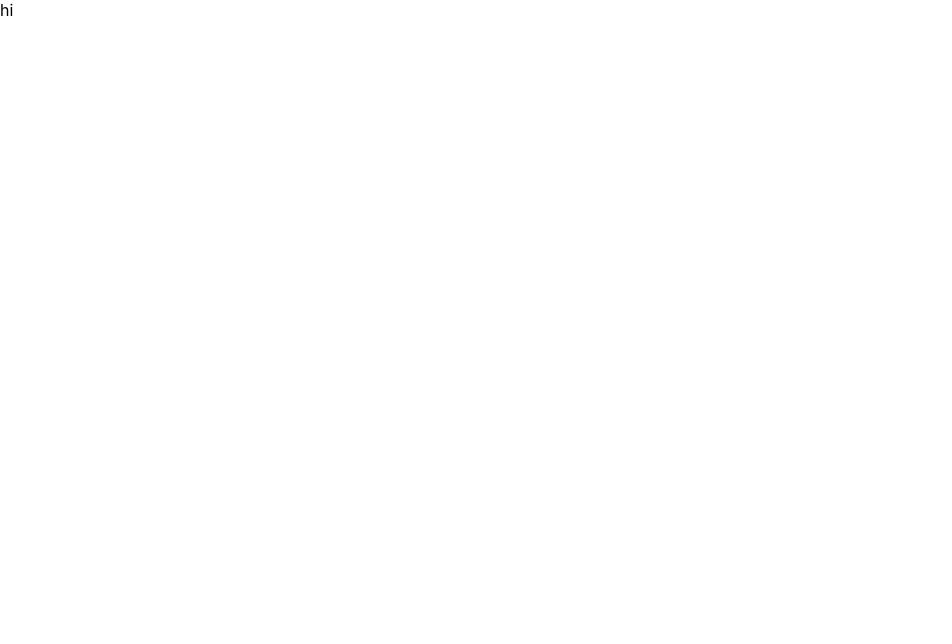
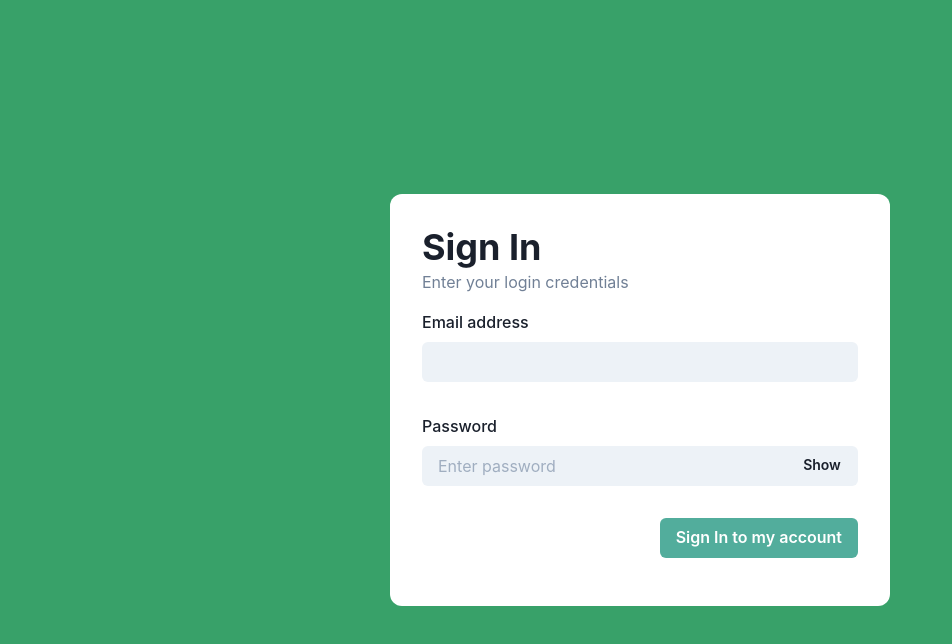
Before and after one commit to oreoluwa-bs/notes-app-gql-ts, a React (Create React App) app in the folder app/: page /signin in a window 1280 px wide. Shown: the top 644 px of the page, without its empty margins (0-952 px from the left). Built offline with nearby package versions, Linux system fonts and the light colour scheme.

Commit message:
Created Login page

```diff
--- a/app/src/App.tsx
+++ b/app/src/App.tsx
@@ -1,7 +1,21 @@
+import { BrowserRouter, Route, Switch } from "react-router-dom";
+import { SignInPage } from "./pages";
+
+import RootProvider from "./store/context";
+
 interface AppProps {}
 
 const App: React.FC<AppProps> = () => {
-  return <div>hi</div>;
+  return (
+    <BrowserRouter>
+      <RootProvider>
+        <Switch>
+          <Route exact path="/" component={() => <div>hi</div>} />
+          <Route path="/signin" component={SignInPage} />
+        </Switch>
+      </RootProvider>
+    </BrowserRouter>
+  );
 };
 
 export default App;
--- /dev/null
+++ b/app/src/pages/auth/SignInPage.tsx
@@ -0,0 +1,80 @@
+import {
+  Box,
+  Button,
+  Center,
+  FormControl,
+  FormLabel,
+  Heading,
+  Input,
+  InputGroup,
+  InputRightElement,
+  Text,
+} from "@chakra-ui/react";
+import React, { useState } from "react";
+
+interface Props {}
+
+const LoginPage = (props: Props) => {
+  const [showPasswordText, setShowPasswordText] = useState(false);
+
+  return (
+    <Center
+      height="100vh"
+      bg="green.500"
+      bgGradient="linear(to-r, primary.base, secondary.alt)"
+    >
+      <Box
+        bg="white"
+        minWidth={{ base: "85%", md: "500px" }}
+        borderRadius="xl"
+        padding="2rem"
+      >
+        <Heading>Sign In</Heading>
+        <Text color="gray.500">Enter your login credentials</Text>
+
+        <form>
+          <FormControl id="email" py="1rem">
+            <FormLabel>Email address</FormLabel>
+            <Input type="email" bg="gray.100" border="none" />
+          </FormControl>
+
+          <FormControl id="password" py="1rem">
+            <FormLabel>Password</FormLabel>
+            {/* <Input  /> */}
+            <InputGroup>
+              <Input
+                // pr="4.5rem"
+                bg="gray.100"
+                border="none"
+                type={showPasswordText ? "text" : "password"}
+                placeholder="Enter password"
+              />
+              <InputRightElement width="4.5rem">
+                <Button
+                  h="1.75rem"
+                  size="sm"
+                  onClick={() => setShowPasswordText(!showPasswordText)}
+                >
+                  {showPasswordText ? "Hide" : "Show"}
+                </Button>
+              </InputRightElement>
+            </InputGroup>
+          </FormControl>
+
+          <FormControl
+            id="submit"
+            py="1rem"
+            display="flex"
+            justifyContent="flex-end"
+          >
+            <Button colorScheme="green" bg="primary.base">
+              Sign In to my account
+            </Button>
+          </FormControl>
+        </form>
+      </Box>
+    </Center>
+  );
+};
+
+export default LoginPage;
--- /dev/null
+++ b/app/src/pages/auth/index.ts
@@ -0,0 +1 @@
+export { default as SignInPage } from "./SignInPage";
--- /dev/null
+++ b/app/src/pages/index.ts
@@ -0,0 +1 @@
+export { SignInPage } from "./auth";
```
